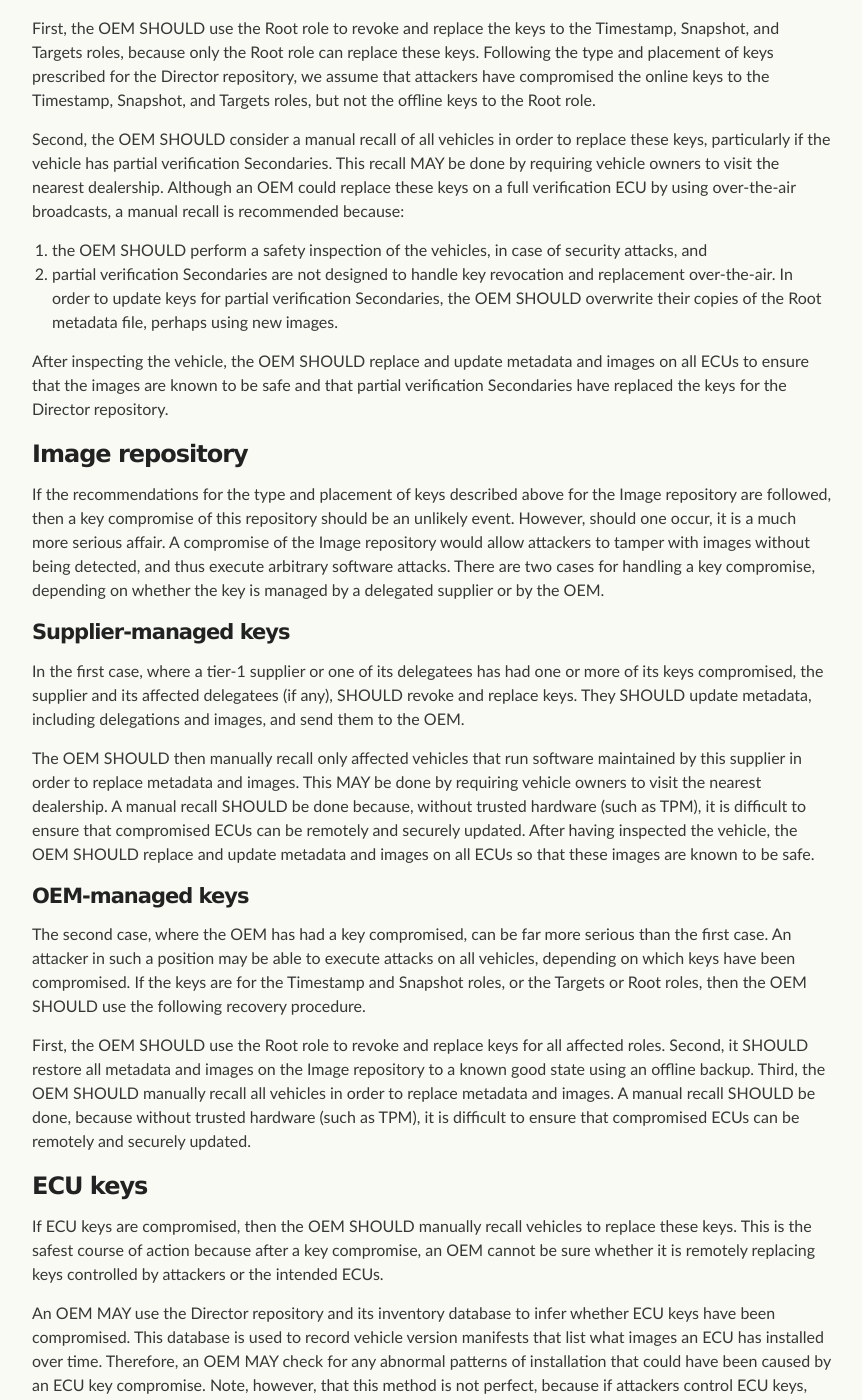
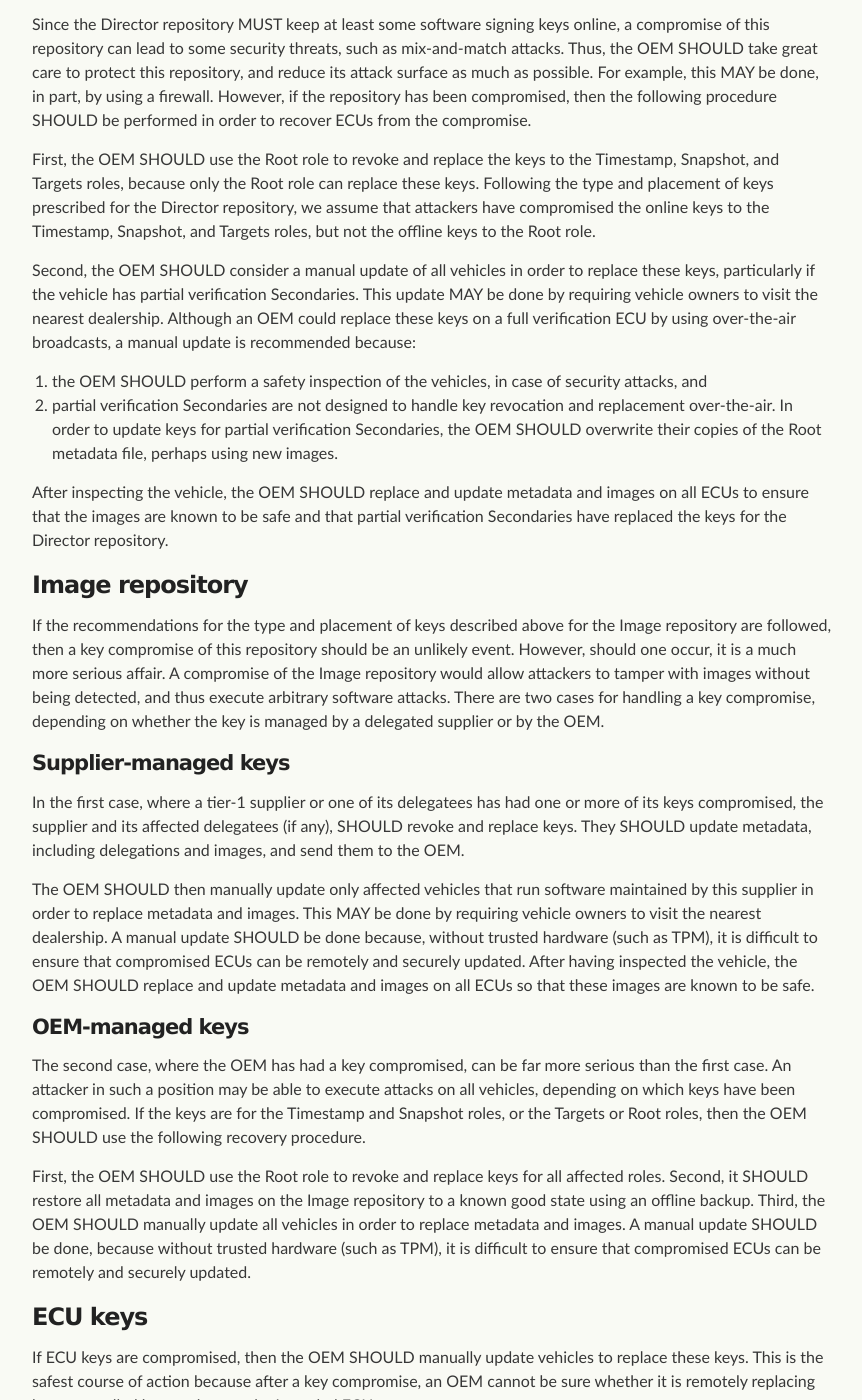
Before and after one commit to uptane/deployment-considerations, a Jekyll site: the page built from key_management.md, in a window 1280 px wide and 1400 px high, scrolled down 3495 px. Shown: the whole window, without its empty margins (208-1070 px from the left). Built offline with Jekyll 4.4.1, drawn with Linux system fonts in a browser that asks for light colours; our own code applies the rules of GitHub Pages for plain Markdown files; some of the changed text lies outside the part shown.

Commit message:
Update key_management.md
Proposal for fixing #47. Also added normative reference for IETF RFC 4107 / BCP 107.

```diff
--- a/key_management.md
+++ b/key_management.md
@@ -79,7 +83,7 @@ Since the Director repository MUST keep at least some software signing keys onli
 
 First, the OEM SHOULD use the Root role to revoke and replace the keys to the Timestamp, Snapshot, and Targets roles, because only the Root role can replace these keys. Following the type and placement of keys prescribed for the Director repository, we assume that attackers have compromised the online keys to the Timestamp, Snapshot, and Targets roles, but not the offline keys to the Root role.
 
-Second, the OEM SHOULD consider a manual recall of all vehicles in order to replace these keys, particularly if the vehicle has partial verification Secondaries. This recall MAY be done by requiring vehicle owners to visit the nearest dealership. Although an OEM could replace these keys on a full verification ECU by using over-the-air broadcasts, a manual recall is recommended because:
+Second, the OEM SHOULD consider a manual update of all vehicles in order to replace these keys, particularly if the vehicle has partial verification Secondaries. This update MAY be done by requiring vehicle owners to visit the nearest dealership. Although an OEM could replace these keys on a full verification ECU by using over-the-air broadcasts, a manual update is recommended because:
 1. the OEM SHOULD perform a safety inspection of the vehicles, in case of security attacks, and
 2. partial verification Secondaries are not designed to handle key revocation and replacement over-the-air. In order to update keys for partial verification Secondaries, the OEM SHOULD overwrite their copies of the Root metadata file, perhaps using new images.
 
@@ -93,16 +97,16 @@ If the recommendations for the type and placement of keys described above for th
 
 In the first case, where a tier-1 supplier or one of its delegatees has had one or more of its keys compromised, the supplier and its affected delegatees (if any), SHOULD revoke and replace keys. They SHOULD update metadata, including delegations and images, and send them to the OEM.
 
-The OEM SHOULD then manually recall only affected vehicles that run software maintained by this supplier in order to replace metadata and images. This MAY be done by requiring vehicle owners to visit the nearest dealership. A manual recall SHOULD be done because, without trusted hardware (such as TPM), it is difficult to ensure that compromised ECUs can be remotely and securely updated. After having inspected the vehicle, the OEM SHOULD replace and update metadata and images on all ECUs so that these images are known to be safe.
+The OEM SHOULD then manually update only affected vehicles that run software maintained by this supplier in order to replace metadata and images. This MAY be done by requiring vehicle owners to visit the nearest dealership. A manual update SHOULD be done because, without trusted hardware (such as TPM), it is difficult to ensure that compromised ECUs can be remotely and securely updated. After having inspected the vehicle, the OEM SHOULD replace and update metadata and images on all ECUs so that these images are known to be safe.
 
 #### OEM-managed keys
 
 The second case, where the OEM has had a key compromised, can be far more serious than the first case. An attacker in such a position may be able to execute attacks on all vehicles, depending on which keys have been compromised. If the keys are for the Timestamp and Snapshot roles, or the Targets or Root roles, then the OEM SHOULD use the following recovery procedure.
 
-First, the OEM SHOULD use the Root role to revoke and replace keys for all affected roles. Second, it SHOULD restore all metadata and images on the Image repository to a known good state using an offline backup. Third, the OEM SHOULD manually recall all vehicles in order to replace metadata and images. A manual recall SHOULD be done, because without trusted hardware (such as TPM), it is difficult to ensure that compromised ECUs can be remotely and securely updated.
+First, the OEM SHOULD use the Root role to revoke and replace keys for all affected roles. Second, it SHOULD restore all metadata and images on the Image repository to a known good state using an offline backup. Third, the OEM SHOULD manually update all vehicles in order to replace metadata and images. A manual update SHOULD be done, because without trusted hardware (such as TPM), it is difficult to ensure that compromised ECUs can be remotely and securely updated.
 
 ### ECU keys
 
-If ECU keys are compromised, then the OEM SHOULD manually recall vehicles to replace these keys. This is the safest course of action because after a key compromise, an OEM cannot be sure whether it is remotely replacing keys controlled by attackers or the intended ECUs.
+If ECU keys are compromised, then the OEM SHOULD manually update vehicles to replace these keys. This is the safest course of action because after a key compromise, an OEM cannot be sure whether it is remotely replacing keys controlled by attackers or the intended ECUs.
 
 An OEM MAY use the Director repository and its inventory database to infer whether ECU keys have been compromised. This database is used to record vehicle version manifests that list what images an ECU has installed over time. Therefore, an OEM MAY check for any abnormal patterns of installation that could have been caused by an ECU key compromise. Note, however, that this method is not perfect, because if attackers control ECU keys, then they can also use these keys to send fraudulent ECU version manifests.
```
Also changed, not shown: other parts of key_management.md (+4 -0 lines).
